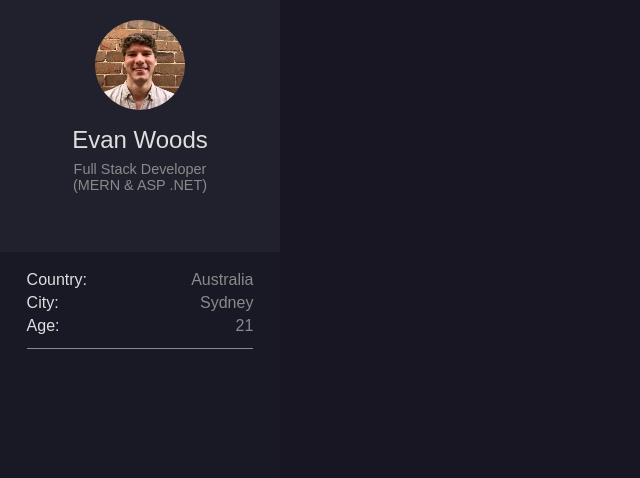
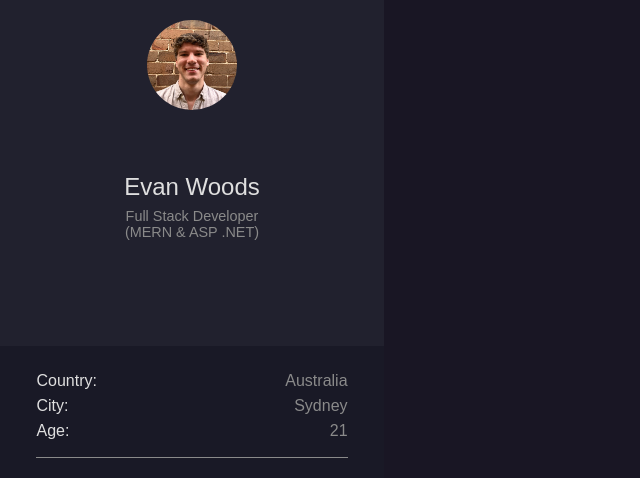
Before and after one commit to EvanCWoods/Personal-Portfolio, a React (Create React App) app: page / in a window 1280 px wide. Shown: the top 478 px of the page, without its empty margins (0-640 px from the left). Built offline with nearby package versions, Linux system fonts and the light colour scheme.

Commit message:
fixed styling on sidebar

```diff
--- a/src/Styles/Landing/Landing.css
+++ b/src/Styles/Landing/Landing.css
@@ -1,7 +1,7 @@
 .side-bar {
   width: 30%;
   min-width: 230px;
-  max-width: 280px;
+  max-width: 3200px;
   height: 100vh;
   background: var(--accent-dark-blue-background);
 }
```
Also changed, not shown: src/Assets/mountains-landscape.jpeg (added).
